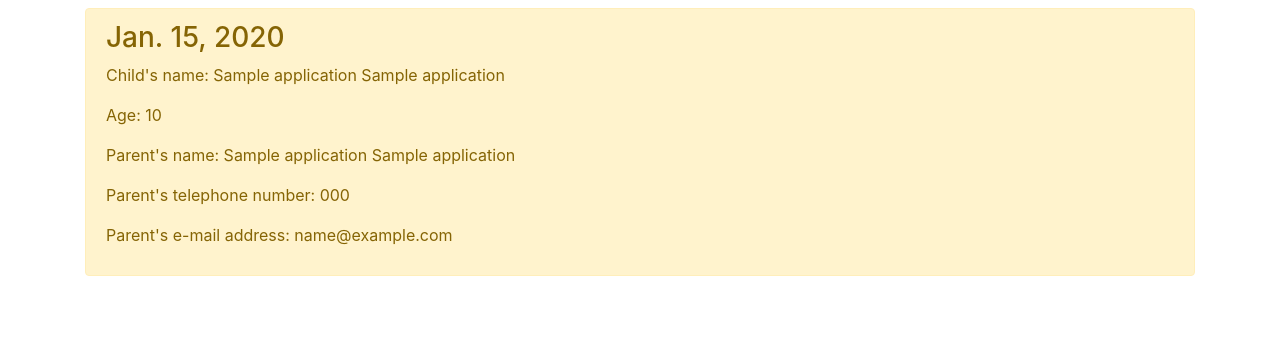
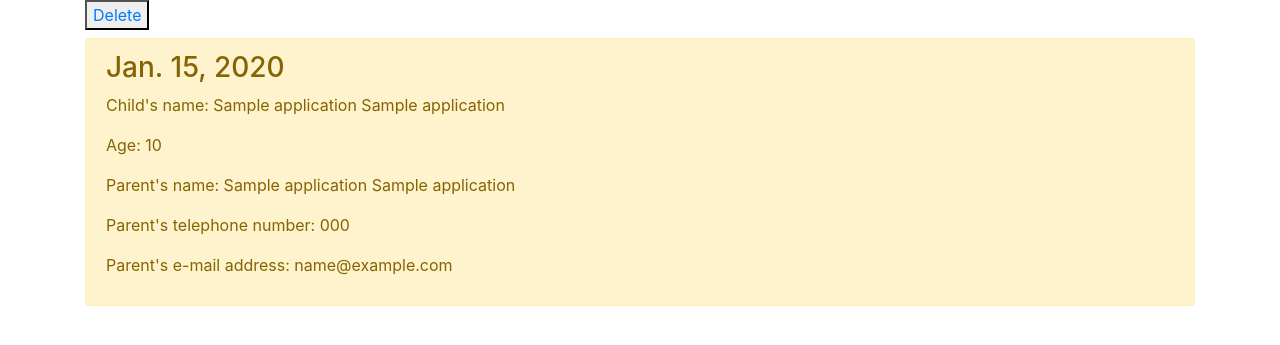
Before and after one commit to irinakulinich3712/english_for_kids, a Django app: page /applications/1 in a window 1280 px wide. Shown: the top 345 px of the page. Run offline with Django 3.2, Linux system fonts and the light colour scheme; tables that the repository leaves empty hold one stand-in row (values such as "Sample post"); some libraries are stand-ins or nearby versions.

Commit message:
Update application.html
Adding a button with link to application deletion view function

```diff
--- a/english_courses/main/templates/main/application.html
+++ b/english_courses/main/templates/main/application.html
@@ -3,6 +3,8 @@
 {% block content %}
 
 {% if application %}
+
+<button> <a href="{% url 'delete_application' application.id %}">Delete</a> </button>
 
 <div class="alert alert-warning mt-2">
     <h3>{{application.created_at}}</h3>
```
